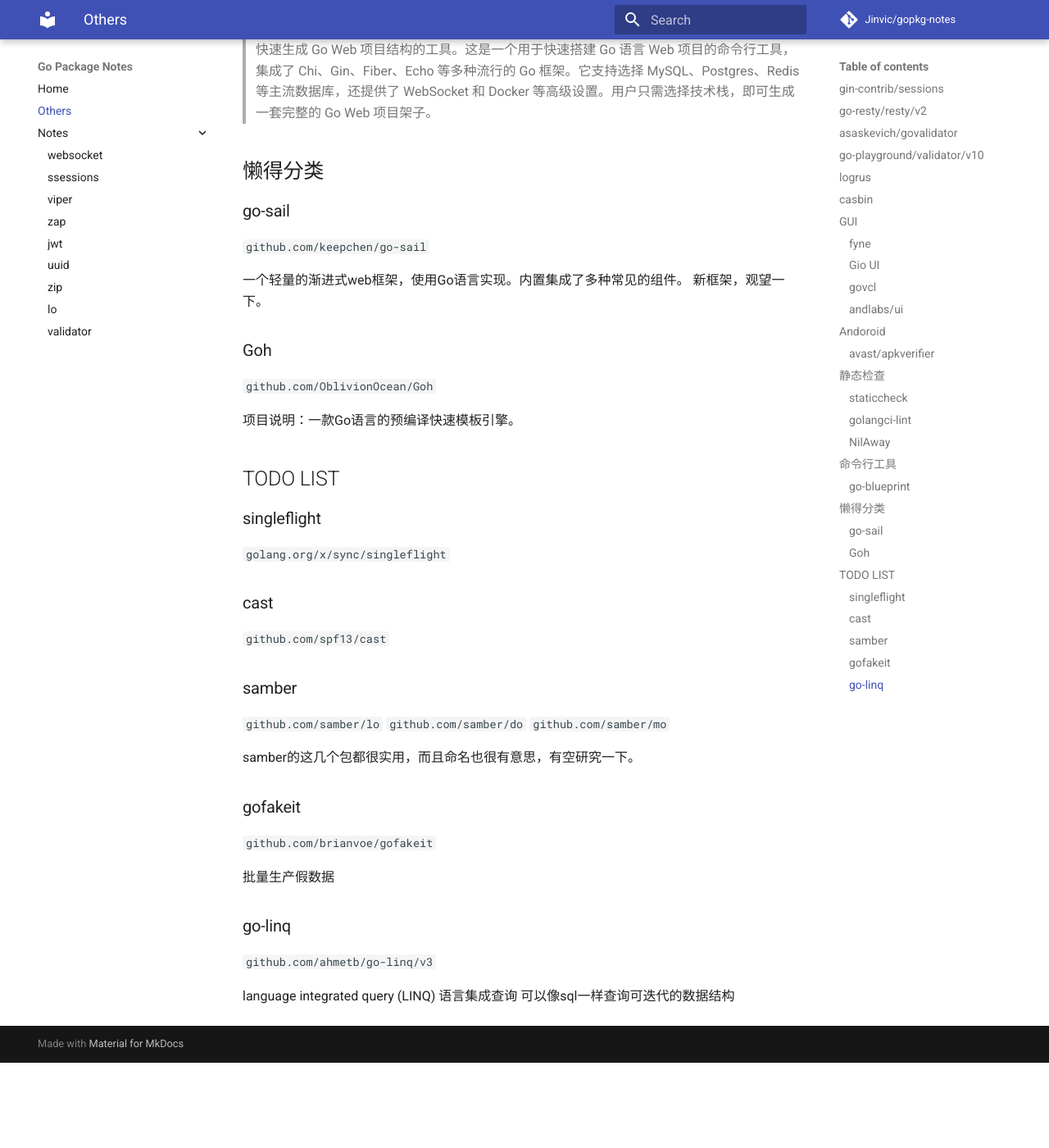
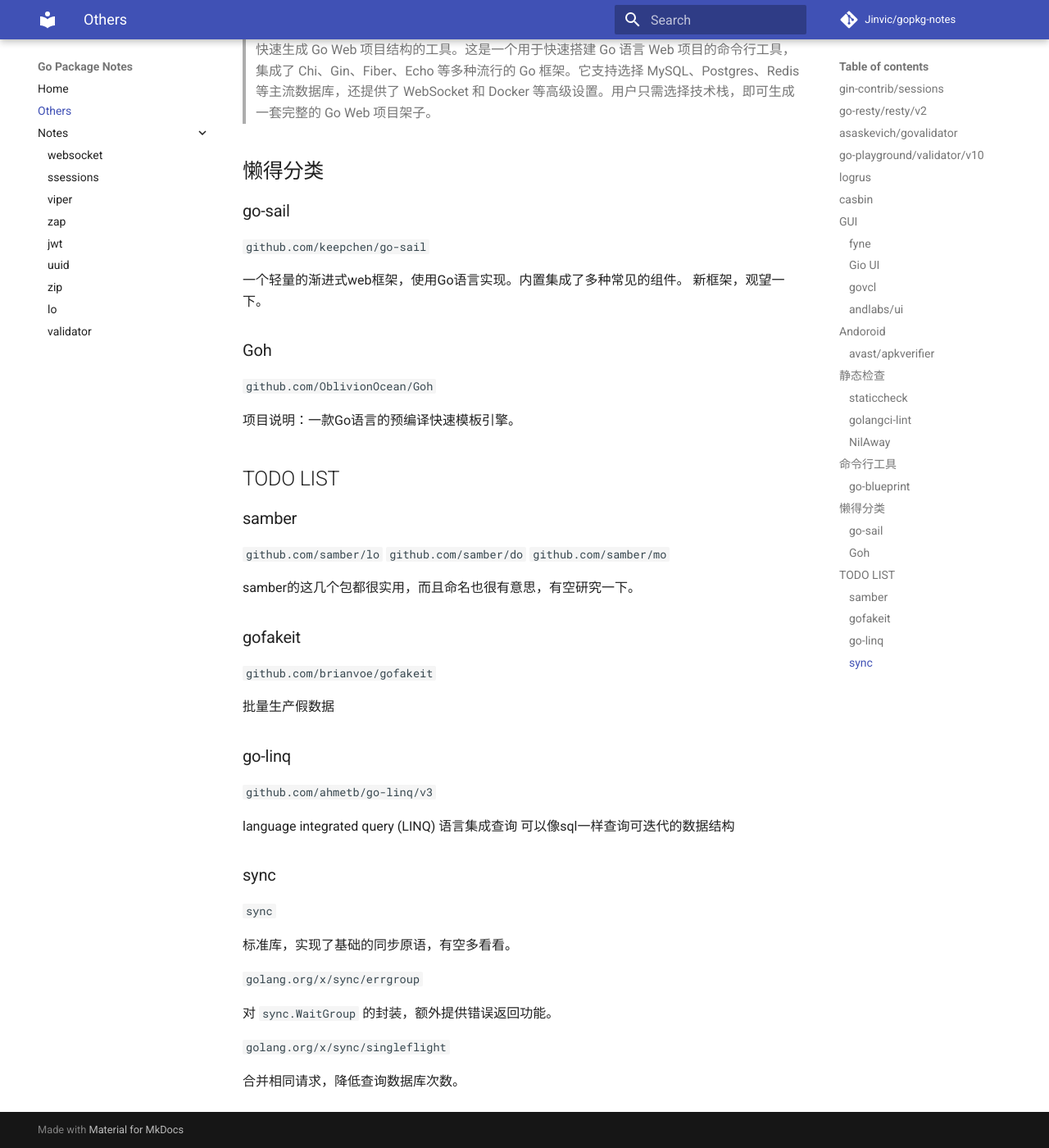
Before and after one commit to Jinvic/gopkg-notes, an MkDocs documentation site: the page built from docs/others.md, in a window 1280 px wide and 1400 px high, scrolled down 2724 px. Shown: the whole window at 82% size. Built offline with MkDocs 1.6.1 and Material for MkDocs 9.7.7, drawn with Linux system fonts in a browser that asks for light colours; comment, search, counter and statistics services are not loaded; before the commit the page ends 4020 px from its top, so only the background shows below that.

Commit message:
todo list

```diff
--- a/docs/others.md
+++ b/docs/others.md
@@ -122,14 +122,6 @@ Go跨平台GUI工具包
 
 ## TODO LIST
 
-### singleflight
-
-`golang.org/x/sync/singleflight`
-
-### cast
-
-`github.com/spf13/cast`
-
 ### samber
 
 `github.com/samber/lo`
@@ -148,5 +140,19 @@ samber的这几个包都很实用，而且命名也很有意思，有空研究
 
 `github.com/ahmetb/go-linq/v3`
 
- language integrated query (LINQ) 语言集成查询
- 可以像sql一样查询可迭代的数据结构
+language integrated query (LINQ) 语言集成查询
+可以像sql一样查询可迭代的数据结构
+
+### sync
+
+`sync`
+
+标准库，实现了基础的同步原语，有空多看看。
+
+`golang.org/x/sync/errgroup`
+
+对 `sync.WaitGroup` 的封装，额外提供错误返回功能。
+
+`golang.org/x/sync/singleflight`
+
+合并相同请求，降低查询数据库次数。
```
